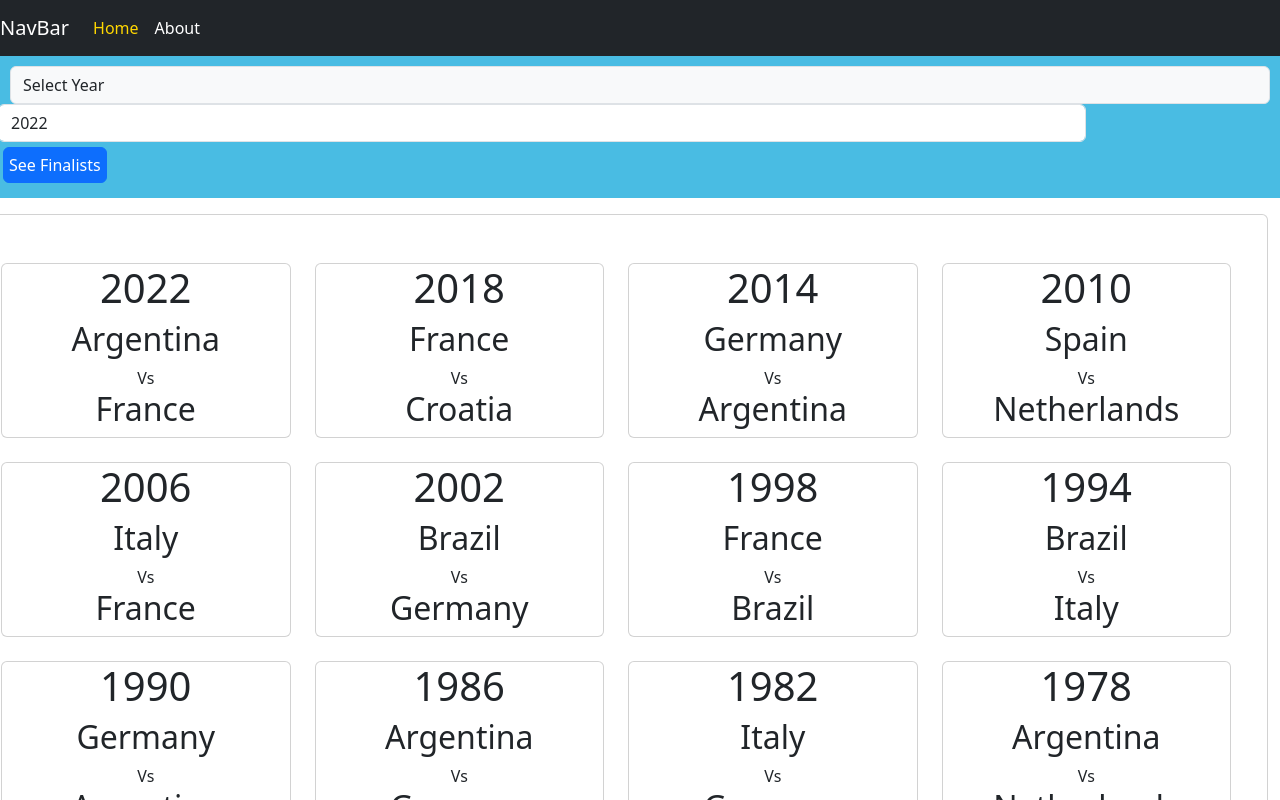
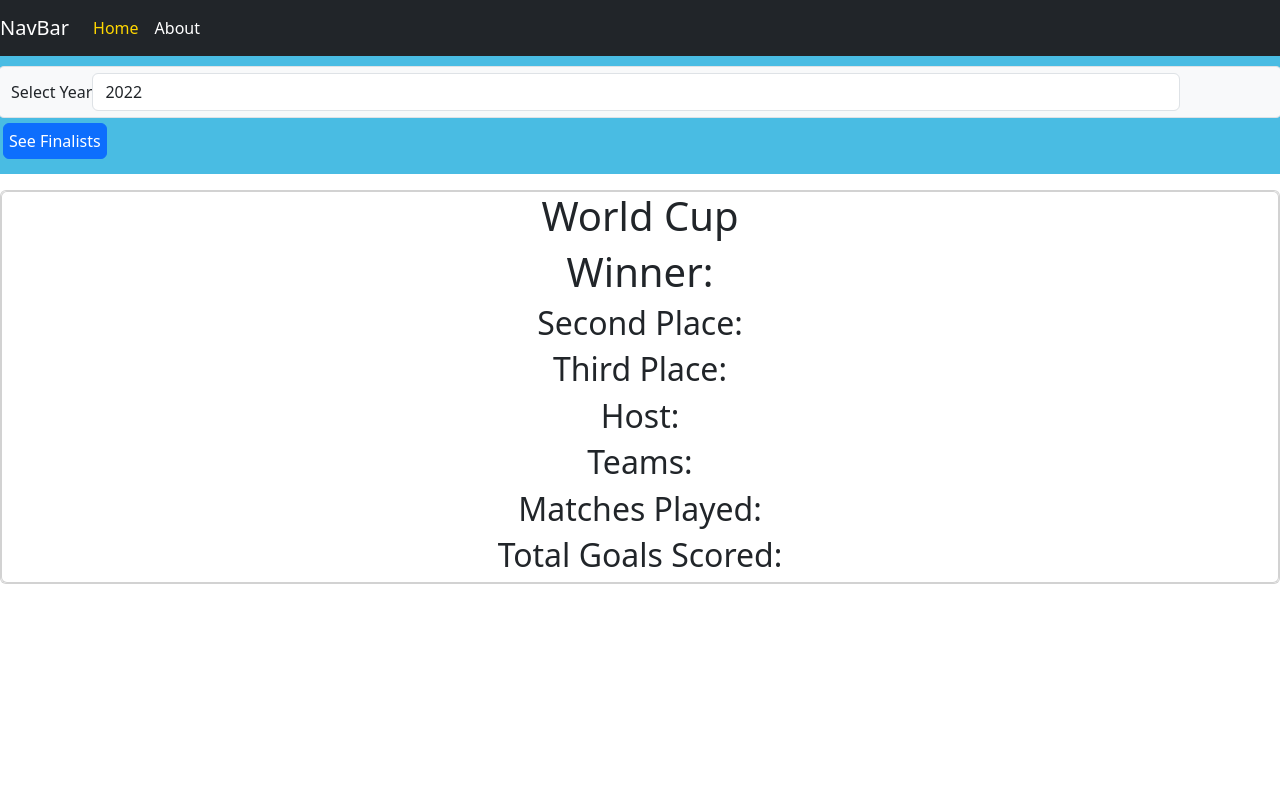
Before and after one commit to Anita-Kahenya/phase2-independent-project, a React (Create React App) app: page / in a window 1280 px wide. Shown: the top 800 px of the page. Built offline with nearby package versions, Linux system fonts and the light colour scheme; data requests are answered from the project's data file.

Commit message:
added card

```diff
--- a/src/components/Finalists.js
+++ b/src/components/Finalists.js
@@ -1,18 +1,26 @@
 import React from "react";
 
-function Finalists({tournaments}){
+function Finalists({tournaments, setDisplay, setFinalsToDisplay, container}){
+    function handleClick(){
+        if(!container) {
+            setMatchesToDisplay(tournaments)
+            setDisplay("specs")
+        } else {
+            removeFromArmy(bot)
+        }
+    }
     return(
-        <div className="card row displayField cardField">
+        <div className="card row displayField cardField" onClick={handleClick}>
             <div className="row row-cols-1 row-cols-md-4 g-4">
             {
                 tournaments.map((champion)=>{
                     return(
                         <div key={champion.id} className='col-sm-2'>
-                        <span className="card" >
-                            <h1>{champion.year}</h1>
-                            <h2>{champion.champion}</h2>Vs
-                            <h2>{champion.runner_up}</h2>
-                        </span>
+                            <span className="card" >
+                                <h1>{champion.year}</h1>
+                                <h2>{champion.champion}</h2>Vs
+                                <h2>{champion.runner_up}</h2>
+                            </span>
                        </div>
                     )
                 })
--- a/src/components/Home.js
+++ b/src/components/Home.js
@@ -5,8 +5,13 @@ import WinnerCard from "./WinnerCard";
 
 function Home(){
 
+    const [tournaments, setTournaments] = useState([])
+    const [games, setGames] = useState([])
     const [query, setQuery] = useState("")
-    const [tournaments, setTournaments] = useState([])
+
+    const [display, setDisplay] = useState("matches")
+    const [finalsToDisplay, setFinalsToDisplay] = useState({})
+
     useEffect(()=> {
     fetch("http://localhost:8001/data?q" + query)
     .then((resp) => resp.json())
@@ -14,14 +19,29 @@ function Home(){
     }, [query])
 
     function handleSearch(e) {
+        e.preventDefault()
         setQuery(e.target.value)
         console.log(query)
+        const finalist = tournaments.map((tournament) => tournament.year === query)
+        console.log(finalist)
+        setGames([...games, finalist])
+        console.log(games)
     }
+    const finalistDisplay = tournaments.map(tournament => <Finalists setDisplay={setDisplay}
+        setFinalsToDisplay={setFinalsToDisplay}
+        tournament={tournament}
+        key={tournament.id}/>
+        )
+
     return(
         <div>
             <SelectYear tournaments = {tournaments} handleSearch={handleSearch}/>
-            <Finalists tournaments = {tournaments}/>
-            <WinnerCard/>
+            {
+                display === "collection" ?
+                {finalistDisplay}
+                 :
+                <WinnerCard setDisplay={setDisplay} finals={finalsToDisplay}  />
+            }
         </div>
     )
 }
--- a/src/components/SelectYear.js
+++ b/src/components/SelectYear.js
@@ -2,22 +2,22 @@ import React from "react";
 
 function SelectYear({ handleSearch }){
 
-    const handleOnChange = (e)=> {
+    /*const handleOnChange = (e)=> {
         e.preventDefault()
         const year = e.target.value
         console.log(year)
-    }
+    }*/
 
     return(
         <div  className="input-group mb-3" id='searchBar'>
             <form className='row' onSubmit={handleSearch}>
             <div className="input-group-prepend">
-                <label className="input-group-text" htmlFor="inputGroupSelect01">Select Year</label>
             </div>
+                <label className="input-group-text" htmlFor="inputGroupSelect01">Select Year
+
             <select type='search' onChange={handleSearch} className="form-control custom-select search-field" id="inputGroupSelect01">
                 <option value='2022' >2022</option>
                 <option value='2018' >2018</option>
-                <option value='2014' >2014</option>
                 <option value='2014' >2014</option>
                 <option value='2010' >2010</option>
                 <option value='2006' >2006</option>
@@ -38,12 +38,12 @@ function SelectYear({ handleSearch }){
                 <option value='1938' >1938</option>
                 <option value='1934' >1934</option>
                 <option value='1930' >1930</option>
-            </select>
+            </select></label>
             <div id="button">
                 <button id="button"
                     type="submit"
                     className="btn btn-primary"
-                    onClick={handleOnChange}
+                    onClick={handleSearch}
                     >
                     See Finalists
                 </button>
--- a/src/components/WinnerCard.js
+++ b/src/components/WinnerCard.js
@@ -1,10 +1,20 @@
 import React from "react";
 
-function WinnerCard(){
+function WinnerCard({ finals }){
+    const {year, champion, runner_up, third_place, host, teams, matches_played, goals} = finals
     return(
-        <div>
-
-        </div>
+        <div className="card">
+            <span className="card" >
+                                <h1>World Cup {year}</h1>
+                                <h1>Winner: {champion}</h1>
+                                <h2>Second Place: {runner_up}</h2>
+                                <h2>Third Place: {third_place}</h2>
+                                <h2>Host: {host}</h2>
+                                <h2>Teams: {teams}</h2>
+                                <h2>Matches Played: {matches_played}</h2>
+                                <h2>Total Goals Scored: {goals}</h2>
+            </span>
+       </div>
     )
 }
 
```
